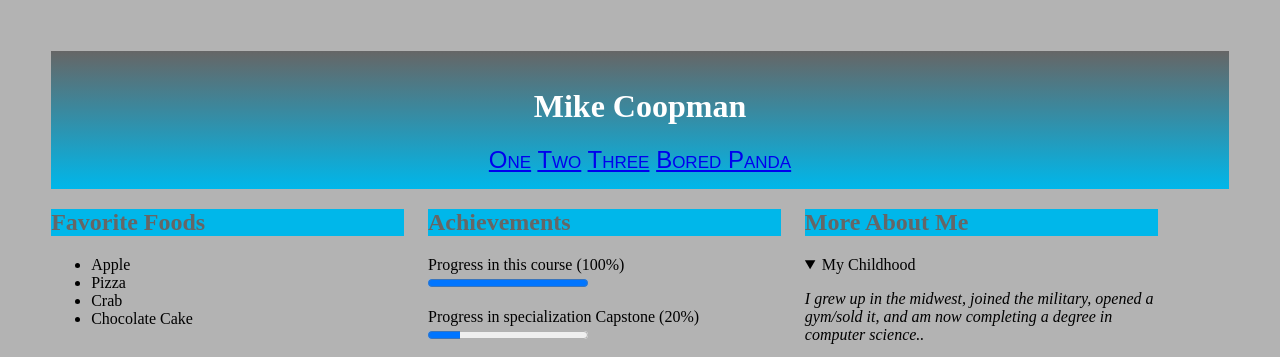
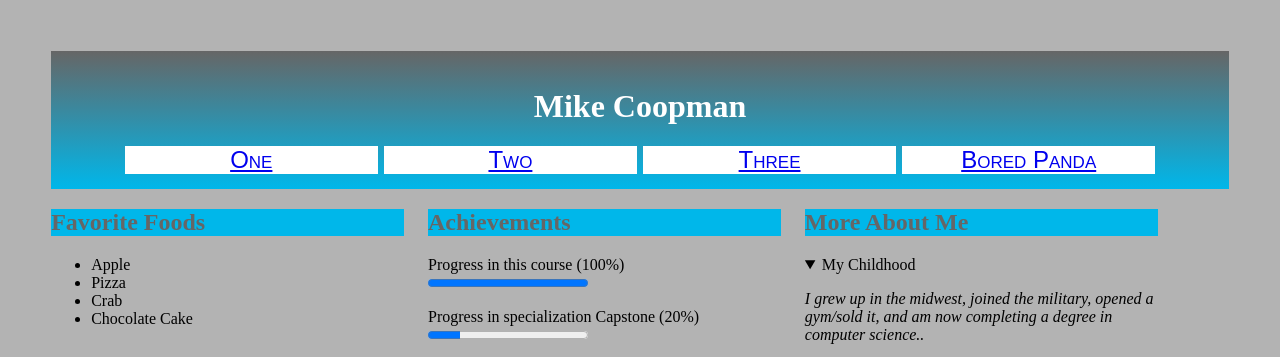
Before and after one commit to macoopman/learning_CSS_Coursera, a plain HTML site: page index.html in a window 1280 px wide. Shown: the top 357 px of the page. Drawn offline with Linux system fonts and the light colour scheme.

Commit message:
styled nav links

```diff
--- a/css/styles.css
+++ b/css/styles.css
@@ -13,7 +13,6 @@ h2{
 	color: #666666;
 	background: #00b7ea;
 }
-
 
 
 header {
@@ -61,3 +60,9 @@ nav {
 	font-size: 150%;
 
 }
+
+nav a{
+	display: inline-block;
+	background: #FFFFFF;
+	width: 22%;
+}
```
